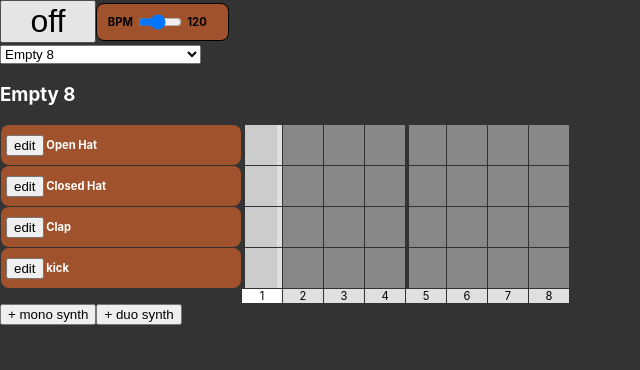
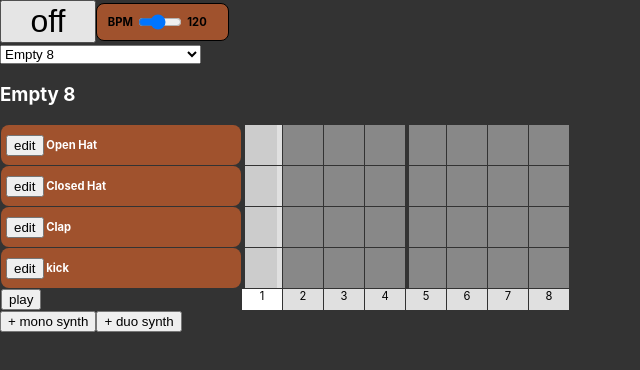
Before and after one commit to joshmarinacci/xp, a React (Create React App) app in the folder synth2/: page / in a window 1280 px wide. Shown: the top 370 px of the page, without its empty margins (0-640 px from the left). Built offline with nearby package versions, Linux system fonts and the light colour scheme.

Commit message:
fix the grid playing

```diff
--- a/synth2/src/App.js
+++ b/synth2/src/App.js
@@ -373,7 +373,7 @@ function App() {
         <PresetsLoader onChange={(preset)=>set_global_state(preset)}/>
         <h3>{global_state.name}</h3>
         <SequencerGrid
-            steps={global_state.steps}
+            stepCount={global_state.steps}
             synths={MASTER_SYNTHS}
             stepSize={global_state.stepSize}
             rowSize={global_state.rowSize}
--- a/synth2/src/comps.jsx
+++ b/synth2/src/comps.jsx
@@ -1,6 +1,6 @@
 import "./synth.css"
 import {useEffect, useState} from 'react'
-import {Sequence} from 'tone'
+import {Loop, Sequence} from 'tone'
 
 function range(len){
     let nums = []
@@ -81,70 +81,114 @@ function fill_empty(stepCount) {
     return range(stepCount).map(i => ({on:false, col:i}))
 }
 
-function SynthRow({synth, stepCount, active_step, initial_data, onEdit}) {
-    let [steps, setSteps] = useState([])
-    useEffect(()=>{
-        make_Seq(synth,stepCount)
-        if(initial_data) {
-            let data = initial_data.split("").filter(ch => ch !== " ")
-            setSteps(data.map((ch,i)=>{
-                if(ch === "1") {
-                    synth.seq.events[i] = synth.note
-                } else {
-                    synth.seq.events[i] = null
-                }
-                return {
-                    on:ch==="1",
-                    col:i
-                }
-            }))
-        } else {
-            setSteps(fill_empty(stepCount))
-        }
-        return () => {
-            synth.seq.stop()
-            synth.seq.dispose()
-        }
-    },[synth,stepCount])
+function SynthRow({synth, stepCount, row, active_step, initial_data, onEdit, toggleStep, steps}) {
+    // console.log("making row with data",steps)
+    if(!steps) return <>loading</>
+    // let [steps, setSteps] = useState([])
+    // useEffect(()=>{
+    //     // make_Seq(synth,stepCount)
+    //     // console.log("rebuilding from initial_data")
+    //     if(initial_data) {
+    //         let data = initial_data.split("").filter(ch => ch !== " ")
+    //         setSteps(data.map((ch,i)=>{
+    //             if(ch === "1") {
+    //                 synth.seq.events[i] = synth.note
+    //             } else {
+    //                 synth.seq.events[i] = null
+    //             }
+    //             return {
+    //                 on:ch==="1",
+    //                 col:i
+    //             }
+    //         }))
+    //     } else {
+    //         setSteps(fill_empty(stepCount))
+    //     }
+    //     return () => {
+    //         // synth.seq.stop()
+    //         // synth.seq.dispose()
+    //     }
+    // },[synth,stepCount])
     return <>
         <SynthControl key={"control_"+synth.name} synth={synth} onEdit={onEdit}/>
-        {steps.map(step => <Step step={step} col={step.col}  key={synth.name+"_"+step.col} active_step={active_step} onToggle={(step)=>{
-            synth.seq.events[step.col] = null
-            step.on = !step.on
-            if(step.on) {
-                synth.seq.events[step.col] = synth.note
-            } else {
-                synth.seq.events[step.col] = null
-            }
-            setSteps(steps.slice())
+        {steps.map((step,col) => <Step step={step} col={step.col}  key={synth.name+"_"+step.col} active_step={active_step} onToggle={(step)=>{
+            // step.on = !step.on
+            toggleStep(col,row,step.on)
+            // synth.seq.events[step.col] = null
+            // if(step.on) {
+            //     synth.seq.events[step.col] = synth.note
+            // } else {
+            //     synth.seq.events[step.col] = null
+            // }
+            // setSteps(steps.slice())
         }}/>)}
     </>
 }
 
-export function SequencerGrid({synths, steps, stepSize, rowSize, initial_data, onEdit}) {
+export function SequencerGrid({synths, stepCount, stepSize, rowSize, initial_data, onEdit}) {
     const [step, set_step] = useState(0)
+    const [loop, set_loop] = useState(null)
+    const [playing, set_playing] = useState(false)
+    const [steps, set_steps] = useState([[]])
     useEffect(()=>{
-        let ticks = range(steps).map(()=>"C4")
-        let count = 0
-        let seq = new Sequence((time,note)=>{
-            // console.log("main time",time)
-            count++
-            set_step(count%steps)
-        },ticks).start(0)
-        set_step(0)
-        return () => {
-            seq.stop()
-            seq.dispose()
+        let grid = []
+        synths.forEach(()=>{
+            let arr = range(stepCount).map(i => {
+                return {
+                    on:false,
+                    col:i
+                }
+            })
+            grid.push(arr)
+        })
+        set_steps(grid)
+    },[synths,stepCount])
+    function toggle_sequencer() {
+        if(playing) {
+            set_playing(false)
+            loop.stop()
+        } else {
+            set_playing(true)
+            let count = 0
+            set_loop(new Loop((time)=>{
+                let step = count%stepCount
+                let note = "C4"
+                set_step(step)
+                synths.forEach((syn,row) => {
+                    let data = steps[row]
+                    let cell = data[step]
+                    if(cell.on) {
+                        if(syn.synth.name === "NoiseSynth") {
+                            syn.synth.triggerAttackRelease('4n',time)
+                        } else {
+                            syn.synth.triggerAttackRelease(note, '4n', time)
+                        }
+                    }
+                })
+                count++
+            }).start())
         }
-    },[synths,steps])
-    let rows = synths.map((synth,i) => <SynthRow key={synth.name} stepCount={steps} synth={synth} active_step={step} initial_data={initial_data[i]} onEdit={onEdit}/>)
+    }
+    let rows = synths.map((synth,i) => <SynthRow key={synth.name} stepCount={stepCount} synth={synth} active_step={step}
+                                                 // initial_data={initial_data[i]}
+        steps={steps[i]}
+                                                 onEdit={onEdit} row={i} toggleStep={(col,row,on)=>{
+        // console.log("toggling",row,col,on)
+        steps[row][col].on = !steps[row][col].on
+        set_steps(steps.slice())
+    }
+    }/>)
     let style = {
         display:"grid",
-        gridTemplateColumns:`15rem repeat(${steps},${stepSize})`,
+        gridTemplateColumns:`15rem repeat(${stepCount},${stepSize})`,
         gridTemplateRows: `repeat(${synths.length}, ${rowSize})`,
     }
-    let legend = range(steps).map((n)=><div key={"legend"+n} className={'legend ' + ((step===n)?"active":"")}>{n+1}</div>)
-    return <div className={"sequencer-grid"} style={style}>{rows}<div></div>{legend}</div>
+    let legend = range(stepCount).map((n)=><div key={"legend"+n} className={'legend ' + ((step===n)?"active":"")}>{n+1}</div>)
+
+
+    return <div className={"sequencer-grid"} style={style}>{rows}<HBox>
+        <button onClick={toggle_sequencer}>{playing?"pause":"play"}</button>
+    </HBox>{legend}</div>
 }
 
 export function HBox({children}) {
```
